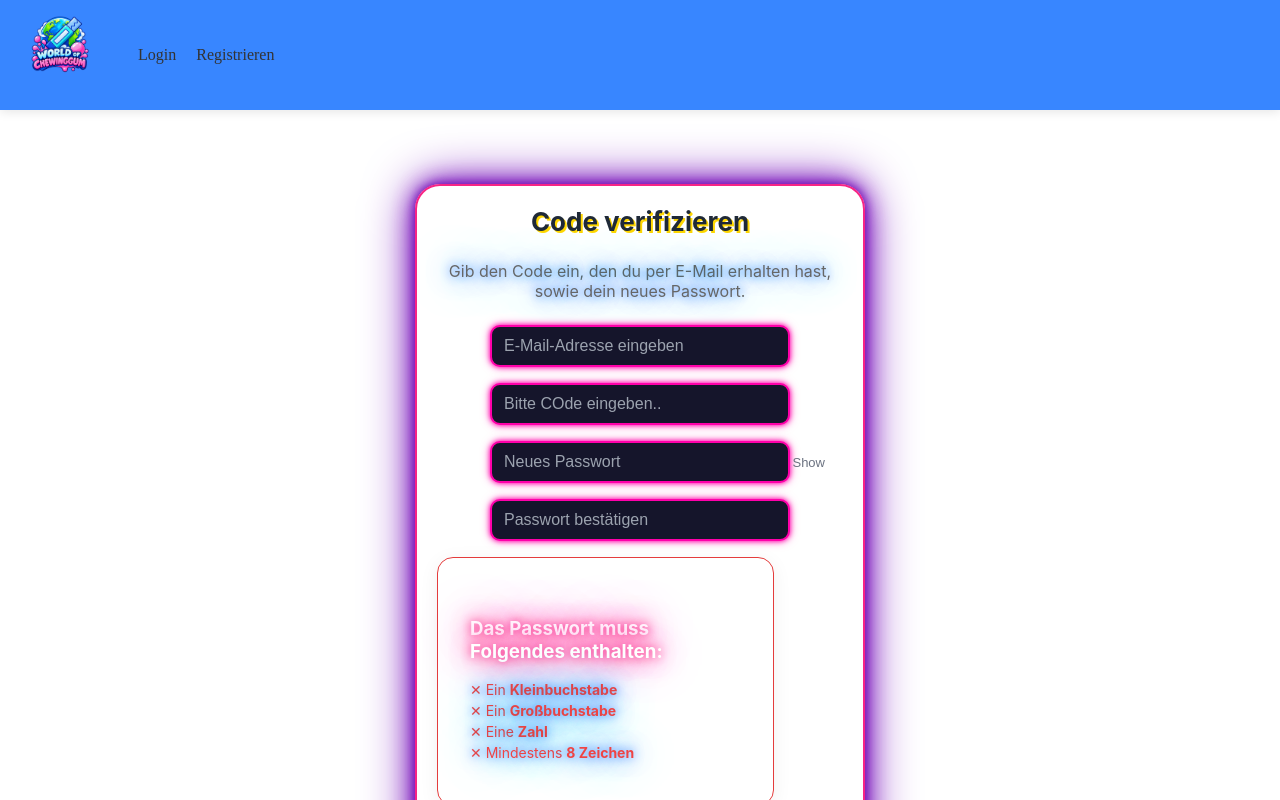
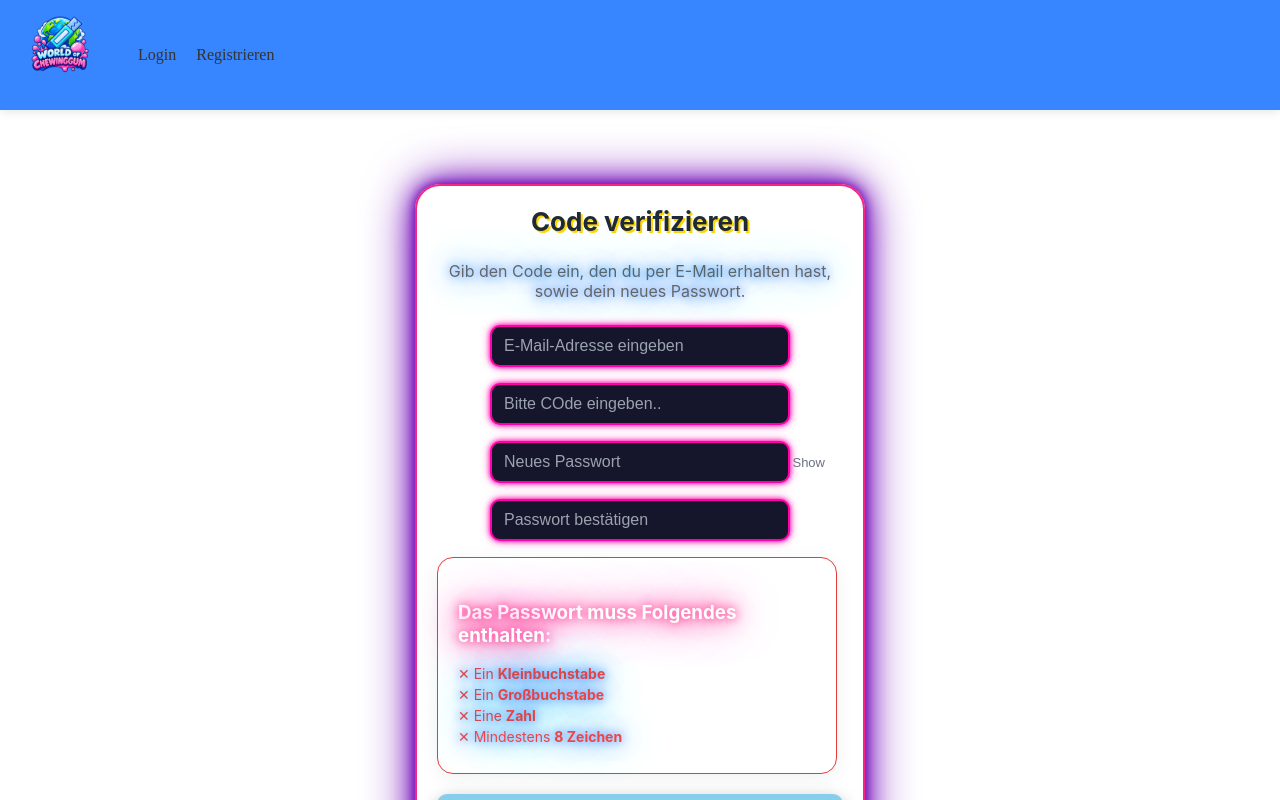
Before and after one commit to Vinci4600/World-of-Chewing-gum, a React (Vite) app in the folder Frontend/: page /verify-code in a window 1280 px wide. Shown: the top 800 px of the page. Built offline with nearby package versions, Linux system fonts and the light colour scheme.

Commit message:
Auth Context mit ProtectedRoute implementieren

```diff
--- a/Frontend/src/context/AuthContext.jsx
+++ b/Frontend/src/context/AuthContext.jsx
@@ -22,6 +22,10 @@ export const AuthProvider = ({ children }) => {
         setIsAuthenticated(true)
     }
 
+
+    /**
+     * Beim Logout Token mitschicken sofort
+     */
     const logout = () => {
         localStorage.removeItem('token')
         sessionStorage.removeItem('token')
--- a/Frontend/src/pages/components/ProtectedRoute.jsx
+++ b/Frontend/src/pages/components/ProtectedRoute.jsx
@@ -6,7 +6,7 @@ const ProtectedRoute = () => {
     const { isAuthenticated, role } = useAuth();
 
     /**
-     * Directly redirected für
+     * User wird sofort  redirected zu Login wenn User nicht eingeloggt ist
      */
 
     if (!isAuthenticated) {
@@ -21,7 +21,7 @@ const ProtectedRoute = () => {
     }
 
     /**
-     * Protected Route anzeigen
+     * Protected Route mit geschützten Pages anzeigen in Outlet
      */
 
     return <Outlet />;
--- a/Frontend/src/pages/components/Styles/ForgotPassword.css
+++ b/Frontend/src/pages/components/Styles/ForgotPassword.css
@@ -126,11 +126,13 @@
 
 .rg-card {
     width: 100%;
-    max-width: 337px;
     padding: 40px 32px;
+    max-width: 400px; /* Leicht erhöht, damit der Text nicht umbricht */
+    padding: 24px 20px;
     border-radius: 16px;
     background: #ffffff;
     border: 1px solid #e43c3c;
+    box-sizing: border-box;
     box-shadow: 0 4px 20px rgba(0, 0, 0, 0.06);
 }
 /*Styles Home.jsx*/
```
